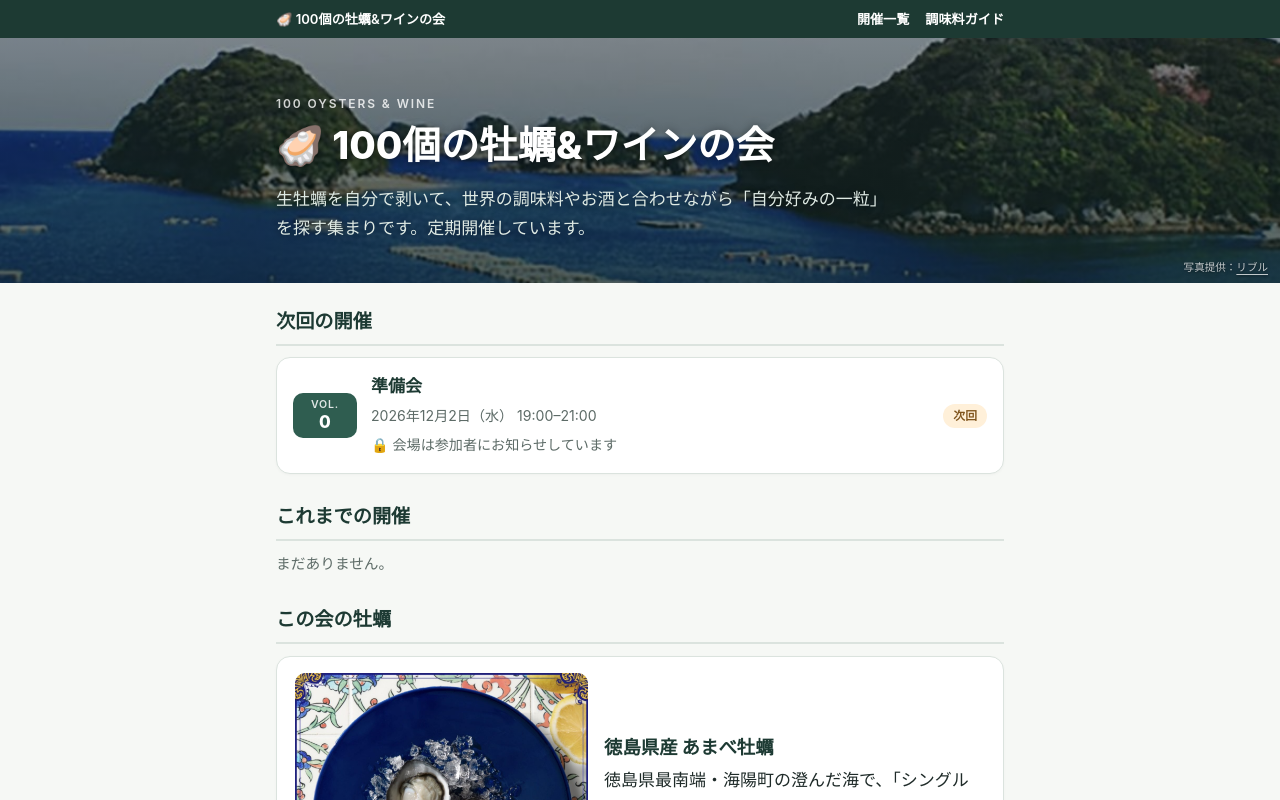
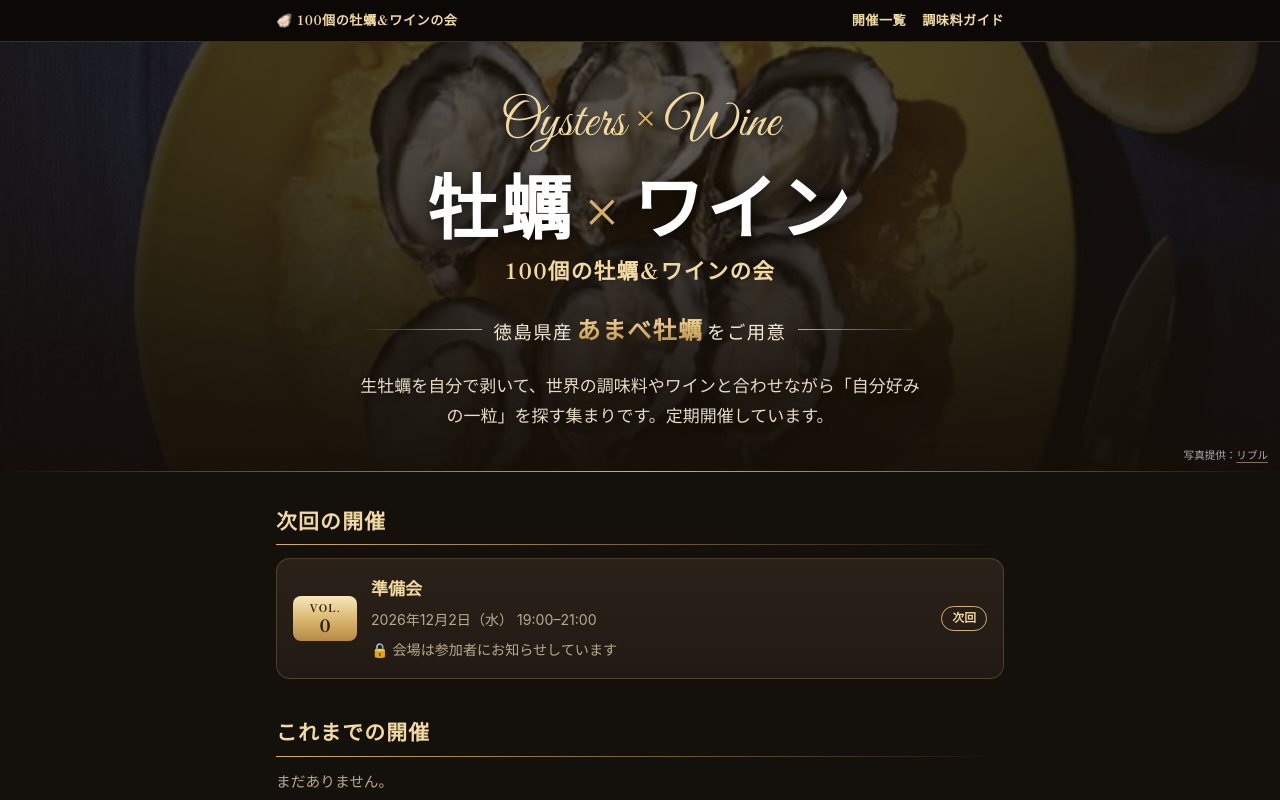
Before and after one commit to U1KURI/oyster-guide, a plain HTML site: page index.html in a window 1280 px wide. Shown: the top 800 px of the page. Drawn offline with Linux system fonts and the light colour scheme.

Commit message:
Bring the flyer's luxury look; add 牡蠣×ワイン title; reception 18:50
- Deep warm black and gold theme with Shippori Mincho headings and a
  Great Vibes 'Oysters × Wine' script line, matching the co-host flyer
- Hero: 牡蠣×ワイン catch, series name, 'あまべ牡蠣をご用意' ribbon,
  boxed fact labels; background switched to the Amabe oyster plate photo
- Page titles start with 牡蠣×ワイン
- Reception moved from 18:40 to 18:50

Co-Authored-By: Claude Opus 5.5 <noreply@anthropic.com>
Claude-Session: https://claude.ai/code/session_01Ew2hSqbAt6QP5dtjMR1uHd

```diff
--- a/assets/event.js
+++ b/assets/event.js
@@ -38,8 +38,8 @@
     });
   }
   if(ev.date){
-    document.title='100個の牡蠣&ワインの会 '+title;
-    set('[data-fill="title"]','<span class="vol">vol.'+esc(ev.vol)+'</span>'+esc(ev.title||''));
+    document.title='牡蠣×ワイン｜100個の牡蠣&ワインの会 '+title;
+    set('[data-fill="title"]','<span class="vol">vol.'+esc(ev.vol)+'</span>100個の牡蠣&amp;ワインの会'+(ev.title?' '+esc(ev.title):''));
     set('[data-fill="when"]',fmtDate(ev.date)+' '+(ev.open?esc(ev.open)+' 受付／':'')+esc(ev.start)+' 開始／'+esc(ev.end)+' おひらき');
     set('[data-fill="footer"]','100個の牡蠣&ワインの会 '+esc(title)+' — '+fmtDate(ev.date));
     var v=VL?VL.get(ev.venue):((window.VENUES||{})[ev.venue]||null);
--- a/assets/events.js
+++ b/assets/events.js
@@ -6,13 +6,13 @@ window.EVENTS = [
     vol: 0,
     title: "準備会",
     date: "2026-12-02",   // YYYY-MM-DD
-    open: "18:40",        // 受付
+    open: "18:50",        // 受付
     start: "19:00",
     end: "21:00",
     venue: "v0",
     fee: "std5000",
     path: "events/vol-0/"
   }
-  // ,{ vol: 1, title: "", date: "2027-01-20", open: "18:40", start: "19:00", end: "21:00",
+  // ,{ vol: 1, title: "", date: "2027-01-20", open: "18:50", start: "19:00", end: "21:00",
   //    venue: "v0", fee: "std5000", path: "events/vol-1/" }
 ];
--- a/assets/site.css
+++ b/assets/site.css
@@ -1,60 +1,84 @@
-/* Shared styles for the series top page and every event page */
+/* Shared styles for the series top page and every event page.
+   Look: deep warm black + gold, mincho headings, script accent (matches the event flyer). */
 :root{
-  --ink:#1f2b29;--muted:#5d6b67;--line:#dbe3de;--paper:#f6f8f5;--card:#fff;
-  --accent:#2f5d50;--accent-2:#1d3a33;--soft:#eaf2ec;--warn:#c0412f;--now:#fff4d6;--now-line:#c9a227;--gold:#8b642c;
-  --radius:14px;
+  --bg:#14100c;--bg-2:#1b1510;--card:#211a14;--card-2:#2a2119;
+  --ink:#f3e9d8;--muted:#b9a990;--line:rgba(212,175,106,.24);
+  --gold:#d4af6a;--gold-2:#f1d9a0;--gold-3:#a8803f;
+  --gold-grad:linear-gradient(180deg,#f8e7bd 0%,#d9b46b 55%,#b58a45 100%);
+  --warn:#e8836a;--radius:14px;
+  --serif:"Shippori Mincho","Hiragino Mincho ProN","Yu Mincho",serif;
+  --script:"Great Vibes",cursive;
 }
 *{box-sizing:border-box}
-body{margin:0;background:var(--paper);color:var(--ink);font-family:-apple-system,BlinkMacSystemFont,"Hiragino Kaku Gothic ProN","Hiragino Sans","Yu Gothic",Meiryo,sans-serif;line-height:1.7;font-size:17px;-webkit-text-size-adjust:100%}
-a{color:#245e50;text-underline-offset:3px}
+body{margin:0;background:var(--bg);color:var(--ink);font-family:-apple-system,BlinkMacSystemFont,"Hiragino Kaku Gothic ProN","Hiragino Sans","Yu Gothic",Meiryo,sans-serif;line-height:1.75;font-size:17px;-webkit-text-size-adjust:100%}
+a{color:var(--gold-2);text-underline-offset:3px;text-decoration-color:rgba(241,217,160,.5)}
 .wrap{max-width:760px;margin:auto;padding:0 16px}
+strong{color:var(--gold-2)}
 
 /* Site bar */
-.sitebar{background:var(--accent-2);color:#cfe0d8;font-size:.82rem}
-.sitebar .wrap{display:flex;gap:16px;align-items:center;padding-top:8px;padding-bottom:8px;overflow-x:auto;white-space:nowrap}
-.sitebar a{color:#fff;text-decoration:none;font-weight:600}
-.sitebar a.home{margin-right:auto}
+.sitebar{background:#0b0806;border-bottom:1px solid var(--line);font-size:.82rem}
+.sitebar .wrap{display:flex;gap:16px;align-items:center;padding-top:9px;padding-bottom:9px;overflow-x:auto;white-space:nowrap}
+.sitebar a{color:var(--gold-2);text-decoration:none;font-weight:600;letter-spacing:.04em}
+.sitebar a.home{margin-right:auto;font-family:var(--serif);font-weight:700}
 
 /* Hero */
-header.hero{background:linear-gradient(135deg,#1d3a33 0%,#2f5d50 100%);color:#fff;padding:34px 0 30px}
-.eyebrow{letter-spacing:.16em;text-transform:uppercase;font-size:.75rem;opacity:.8;font-weight:600}
-h1{font-size:clamp(1.7rem,6vw,2.4rem);line-height:1.3;margin:.4rem 0 .9rem;font-weight:800}
-.vol{display:inline-block;background:rgba(255,255,255,.16);border:1px solid rgba(255,255,255,.35);border-radius:99px;padding:1px 12px;font-size:.85rem;font-weight:700;margin-right:6px;vertical-align:middle}
-.hero p{margin:0;color:#dfeae4;max-width:620px}
-.facts{display:grid;gap:6px;margin:0;padding:0;list-style:none;font-size:1.02rem}
-.facts li{display:flex;gap:10px;align-items:baseline}
-.facts b{flex:0 0 3.2em;font-size:.8rem;opacity:.75;font-weight:700;letter-spacing:.06em}
-.facts a{color:#fff}
+header.hero{position:relative;color:#fff;padding:52px 0 40px;text-align:center;background:var(--bg-2)}
+header.hero.photo{background:
+  radial-gradient(ellipse at 50% 30%,rgba(20,14,8,.35) 0%,rgba(20,14,8,.78) 75%),
+  linear-gradient(180deg,rgba(20,14,8,.35) 0%,rgba(20,14,8,.9) 100%),
+  url(img/amabe/oysters-plate.jpg) center 45%/cover no-repeat,var(--bg-2)}
+header.hero::after{content:"";position:absolute;left:0;right:0;bottom:0;height:1px;background:linear-gradient(90deg,transparent,var(--gold),transparent)}
+.script{font-family:var(--script);font-size:clamp(2.1rem,9vw,3.3rem);line-height:1.1;color:var(--gold-2);text-shadow:0 2px 12px rgba(0,0,0,.6)}
+.script .x{font-family:var(--serif);font-size:.55em;vertical-align:.2em;margin:0 .25em;color:var(--gold)}
+h1.catch{font-family:var(--serif);font-weight:800;font-size:clamp(2.6rem,13vw,4.4rem);line-height:1.15;margin:.15em 0 .1em;letter-spacing:.04em;color:#fff;text-shadow:0 3px 18px rgba(0,0,0,.7)}
+h1.catch .x{color:var(--gold);font-weight:400;font-size:.7em;margin:0 .12em;vertical-align:.08em}
+.series{font-family:var(--serif);font-weight:700;font-size:clamp(1.05rem,4.4vw,1.35rem);letter-spacing:.06em;color:var(--gold-2);margin:.2rem 0 0}
+.series .vol{display:inline-block;font-family:inherit;border:1px solid var(--gold);color:var(--gold-2);border-radius:4px;padding:0 10px;margin:0 .4em 0 0;font-size:.85em;vertical-align:.1em}
+.ribbon{display:flex;align-items:center;gap:12px;justify-content:center;margin:20px auto 22px;max-width:560px;font-family:var(--serif);font-size:clamp(.95rem,4vw,1.15rem);letter-spacing:.08em;color:#f4ead6}
+.ribbon::before,.ribbon::after{content:"";flex:1;height:1px;background:linear-gradient(90deg,transparent,var(--gold))}
+.ribbon::after{background:linear-gradient(90deg,var(--gold),transparent)}
+.ribbon b{font-size:1.3em;background:var(--gold-grad);-webkit-background-clip:text;background-clip:text;color:transparent;margin:0 .15em}
+.hero p.lead{margin:0 auto;color:#e8dcc6;max-width:560px;text-shadow:0 1px 8px rgba(0,0,0,.6)}
+.hero-credit{position:absolute;right:12px;bottom:6px;font-size:.66rem;color:rgba(255,255,255,.65)}
+.hero-credit a{color:inherit}
 
-main{padding:22px 0 50px}
-section{margin:0 0 26px}
-h2{font-size:1.2rem;margin:0 0 .7rem;padding-bottom:.4rem;border-bottom:2px solid var(--line);color:var(--accent-2)}
-.card{background:var(--card);border:1px solid var(--line);border-radius:var(--radius);padding:16px 18px;box-shadow:0 1px 3px rgba(0,0,0,.03)}
+/* Facts (flyer style: boxed labels) */
+.facts{display:grid;gap:12px;margin:0 auto;padding:0;list-style:none;font-size:1.02rem;text-align:left;max-width:560px}
+.facts li{display:flex;gap:14px;align-items:baseline}
+.facts b{flex:0 0 auto;min-width:4.2em;text-align:center;font-family:var(--serif);font-size:.85rem;font-weight:700;letter-spacing:.2em;padding:2px 6px 2px 9px;border:1px solid var(--gold);color:var(--gold-2);background:rgba(0,0,0,.35)}
+.facts span{font-family:var(--serif);font-weight:600;text-shadow:0 1px 8px rgba(0,0,0,.7)}
+.facts a{color:var(--gold-2)}
+
+main{padding:30px 0 50px}
+section{margin:0 0 34px}
+h2{font-family:var(--serif);font-size:1.3rem;font-weight:700;letter-spacing:.06em;margin:0 0 .8rem;padding-bottom:.45rem;color:var(--gold-2);border-bottom:0;background:linear-gradient(90deg,var(--gold),transparent) left bottom/100% 1px no-repeat}
+.card{background:linear-gradient(180deg,var(--card-2),var(--card));border:1px solid var(--line);border-radius:var(--radius);padding:16px 18px;box-shadow:0 6px 24px rgba(0,0,0,.25)}
 .mt{margin-top:10px}
 
 /* Timeline */
 .tl{list-style:none;margin:0;padding:0;display:grid;gap:8px}
 .tl li{display:flex;gap:14px;align-items:center;background:var(--card);border:1px solid var(--line);border-radius:12px;padding:12px 16px;transition:background .2s}
-.tl time{flex:0 0 3.4em;font-weight:800;font-variant-numeric:tabular-nums;color:var(--accent);font-size:1.1rem}
+.tl time{flex:0 0 3.4em;font-family:var(--serif);font-weight:800;font-variant-numeric:tabular-nums;color:var(--gold);font-size:1.15rem}
 .tl .t{font-weight:700}
 .tl .s{display:block;font-weight:400;font-size:.86rem;color:var(--muted)}
-.tl li.now{background:var(--now);border-color:var(--now-line);box-shadow:0 0 0 2px var(--now-line) inset}
-.tl li.now time::after{content:"いまここ";display:block;font-size:.62rem;letter-spacing:.05em;color:var(--gold)}
-.tl li.done{opacity:.45}
-.round{display:inline-block;background:var(--accent);color:#fff;border-radius:99px;font-size:.78rem;padding:1px 9px;margin-right:6px;vertical-align:2px}
+.tl li.now{background:rgba(212,175,106,.14);border-color:var(--gold);box-shadow:0 0 0 1px var(--gold) inset,0 0 22px rgba(212,175,106,.18)}
+.tl li.now time::after{content:"いまここ";display:block;font-family:inherit;font-size:.62rem;letter-spacing:.05em;color:var(--gold-2)}
+.tl li.done{opacity:.4}
+.round{display:inline-block;border:1px solid var(--gold);color:var(--gold-2);border-radius:99px;font-size:.78rem;padding:0 9px;margin-right:6px;vertical-align:2px}
 
 /* Fee */
 .fee{display:grid;grid-template-columns:1fr 1fr;gap:10px}
-.fee div{background:var(--card);border:1px solid var(--line);border-radius:var(--radius);padding:14px 16px;text-align:center}
+.fee div{background:linear-gradient(180deg,var(--card-2),var(--card));border:1px solid var(--line);border-radius:var(--radius);padding:14px 16px;text-align:center}
 .fee .lbl{font-size:.85rem;color:var(--muted);font-weight:700}
-.fee .yen{font-size:1.8rem;font-weight:800;color:var(--accent-2);line-height:1.3}
+.fee .yen{font-family:var(--serif);font-size:2rem;font-weight:800;line-height:1.3;background:var(--gold-grad);-webkit-background-clip:text;background-clip:text;color:transparent}
 .fee .yen small{font-size:.9rem}
 
 ul.pts{margin:0;padding-left:1.2rem}
 ul.pts li{margin:.2rem 0}
+ul.pts li::marker{color:var(--gold)}
 
-.notice{background:#fff4f1;border:1px solid #f1cfc6;border-left:6px solid var(--warn);border-radius:var(--radius);padding:14px 18px}
-.notice strong{color:#9b2f20}
+.notice{background:rgba(232,131,106,.08);border:1px solid rgba(232,131,106,.35);border-left:5px solid var(--warn);border-radius:var(--radius);padding:14px 18px}
+.notice strong{color:#ffb39f}
 
 /* Oyster memo preview */
 .memo{font-size:.95rem}
@@ -65,39 +89,35 @@ ul.pts li{margin:.2rem 0}
 
 /* Event list (top page) */
 .events{list-style:none;margin:0;padding:0;display:grid;gap:10px}
-.ev{display:flex;gap:14px;align-items:center;background:var(--card);border:1px solid var(--line);border-radius:var(--radius);padding:14px 16px;text-decoration:none;color:inherit;box-shadow:0 1px 3px rgba(0,0,0,.03);transition:border-color .15s}
-.ev:hover{border-color:var(--accent)}
-.ev .no{flex:0 0 auto;min-width:64px;text-align:center;background:var(--accent);color:#fff;border-radius:10px;padding:6px 8px;font-weight:800;line-height:1.2}
-.ev .no small{display:block;font-size:.66rem;font-weight:600;opacity:.85;letter-spacing:.08em}
+.ev{display:flex;gap:14px;align-items:center;background:linear-gradient(180deg,var(--card-2),var(--card));border:1px solid var(--line);border-radius:var(--radius);padding:14px 16px;text-decoration:none;color:inherit;transition:border-color .15s}
+.ev:hover{border-color:var(--gold)}
+.ev .no{flex:0 0 auto;min-width:64px;text-align:center;background:var(--gold-grad);color:#2a1d0c;border-radius:8px;padding:6px 8px;font-family:var(--serif);font-weight:800;line-height:1.2}
+.ev .no small{display:block;font-size:.66rem;font-weight:700;letter-spacing:.08em}
 .ev .body{flex:1;min-width:0}
-.ev .ttl{font-weight:800;color:var(--accent-2)}
+.ev .ttl{font-family:var(--serif);font-weight:800;color:var(--gold-2)}
 .ev .meta{font-size:.88rem;color:var(--muted)}
-.ev .badge{flex:0 0 auto;font-size:.74rem;font-weight:700;border-radius:99px;padding:2px 10px;background:#fff0d9;color:#80551d}
-.ev.past .no{background:#9aa9a3}
-.ev.past .badge{background:#edf1ee;color:#5d6b67}
+.ev .badge{flex:0 0 auto;font-size:.74rem;font-weight:700;border-radius:99px;padding:1px 10px;border:1px solid var(--gold);color:var(--gold-2)}
+.ev.past .no{background:#5b5144;color:#e9dfcd}
+.ev.past .badge{border-color:var(--line);color:var(--muted)}
 .empty{color:var(--muted);font-size:.92rem}
+.ev .lock{color:var(--muted)}
 
-footer{border-top:1px solid var(--line);padding:18px 0 40px;color:var(--muted);font-size:.86rem}
-
-/* Big-screen display mode: add ?display to an event page URL */
-body.display{font-size:22px}
-body.display .pre-only,body.display .sitebar{display:none}
-@media print{body{font-size:14px}.sitebar{display:none}.tl li.now{box-shadow:none;background:none}}
+footer{padding:22px 0 40px;color:var(--muted);font-size:.86rem;text-align:center;background:linear-gradient(90deg,transparent,var(--line),transparent) top/100% 1px no-repeat}
 
 /* Passphrase form for locked venues (inside the hero) */
 .unlock{display:flex;flex-direction:column;gap:6px}
-.lock-msg{font-size:.9rem;opacity:.9}
+.lock-msg{font-size:.9rem;opacity:.95}
 .unlock-row{display:flex;gap:6px;max-width:320px}
-.unlock input{flex:1;min-width:0;font-size:16px;padding:7px 10px;border-radius:8px;border:1px solid rgba(255,255,255,.4);background:rgba(255,255,255,.95);color:var(--ink)}
-.unlock button{flex:0 0 auto;font-size:.95rem;font-weight:700;padding:7px 14px;border-radius:8px;border:0;background:#fff;color:var(--accent-2);cursor:pointer}
+.unlock input{flex:1;min-width:0;font-size:16px;padding:7px 10px;border-radius:6px;border:1px solid var(--gold);background:rgba(10,7,4,.75);color:var(--ink)}
+.unlock input::placeholder{color:var(--muted)}
+.unlock button{flex:0 0 auto;font-size:.95rem;font-weight:700;padding:7px 14px;border-radius:6px;border:0;background:var(--gold-grad);color:#2a1d0c;cursor:pointer}
 .unlock button:disabled{opacity:.6}
-.unlock-err{font-size:.85rem;color:#ffd9cf;min-height:1.2em}
-.ev .lock{color:var(--muted)}
+.unlock-err{font-size:.85rem;color:#ffc2b1;min-height:1.2em;font-family:initial}
 
 /* Oyster (Amabe) block */
 .oyster img{display:block;width:100%;height:auto;border-radius:10px}
 .oy-hero{margin:0 0 12px}
-.oy-name{margin:0;font-size:1.2rem;font-weight:800;color:var(--accent-2)}
+.oy-name{margin:0;font-family:var(--serif);font-size:1.3rem;font-weight:800;background:var(--gold-grad);-webkit-background-clip:text;background-clip:text;color:transparent}
 .oy-lead{margin:.1rem 0 .6rem;color:var(--muted)}
 .oy-grid{display:grid;grid-template-columns:1fr 1fr;gap:8px;margin:12px 0 0}
 .oy-grid figure{margin:0}
@@ -106,13 +126,15 @@ body.display .pre-only,body.display .sitebar{display:none}
 .feature-photo{display:grid;grid-template-columns:minmax(0,1fr) minmax(0,1.3fr);gap:16px;align-items:center}
 .feature-photo img{display:block;width:100%;height:auto;border-radius:10px}
 .feature-photo p{margin:.2rem 0}
+.feature-photo .oy-name{font-size:1.2rem}
 @media(max-width:560px){.feature-photo{grid-template-columns:1fr}}
 
-/* Hero with photo background (Amabe sea, credited in .hero-credit) */
-header.hero.photo{position:relative;background:
-  linear-gradient(180deg,rgba(13,32,28,.45) 0%,rgba(13,32,28,.72) 100%),
-  url(img/amabe/kaiyo-sea.jpg) center 40%/cover no-repeat,#1d3a33;
-  padding:56px 0 40px}
-header.hero.photo h1,header.hero.photo .facts,header.hero.photo p{text-shadow:0 1px 8px rgba(0,0,0,.45)}
-.hero-credit{position:absolute;right:12px;bottom:6px;font-size:.66rem;color:rgba(255,255,255,.75);text-shadow:0 1px 3px rgba(0,0,0,.6)}
-.hero-credit a{color:inherit}
+/* Big-screen display mode: add ?display to an event page URL */
+body.display{font-size:22px}
+body.display .pre-only,body.display .sitebar{display:none}
+@media print{
+  body{font-size:14px;background:#fff;color:#000}
+  .sitebar{display:none}
+  header.hero{background:#14100c;-webkit-print-color-adjust:exact;print-color-adjust:exact}
+  .tl li.now{box-shadow:none;background:none}
+}
--- a/index.html
+++ b/index.html
@@ -3,7 +3,10 @@
 <head>
 <meta charset="utf-8">
 <meta name="viewport" content="width=device-width, initial-scale=1">
-<title>100個の牡蠣&amp;ワインの会</title>
+<title>牡蠣×ワイン｜100個の牡蠣&amp;ワインの会</title>
+<link rel="preconnect" href="https://fonts.googleapis.com">
+<link rel="preconnect" href="https://fonts.gstatic.com" crossorigin>
+<link rel="stylesheet" href="https://fonts.googleapis.com/css2?family=Great+Vibes&family=Shippori+Mincho:wght@600;700;800&display=swap">
 <link rel="stylesheet" href="assets/site.css">
 </head>
 <body>
@@ -15,10 +18,12 @@
 </div></nav>
 
 <header class="hero photo"><div class="wrap">
-  <div class="eyebrow">100 Oysters &amp; Wine</div>
-  <h1>🦪 100個の牡蠣&amp;ワインの会</h1>
-  <p>生牡蠣を自分で剥いて、世界の調味料やお酒と合わせながら「自分好みの一粒」を探す集まりです。定期開催しています。</p>
-</div>
+    <div class="script">Oysters<span class="x">×</span>Wine</div>
+    <h1 class="catch">牡蠣<span class="x">×</span>ワイン</h1>
+    <div class="series">100個の牡蠣&amp;ワインの会</div>
+    <div class="ribbon"><span>徳島県産<b>あまべ牡蠣</b>をご用意</span></div>
+    <p class="lead">生牡蠣を自分で剥いて、世界の調味料やワインと合わせながら「自分好みの一粒」を探す集まりです。定期開催しています。</p>
+  </div>
   <div class="hero-credit">写真提供：<a href="https://reblue-k.com/amabe-oyster/" target="_blank" rel="noopener">リブル</a></div>
 </header>
 
```
Also changed, not shown: events/vol-0/index.html (+15 -10 lines), 1 other file.
